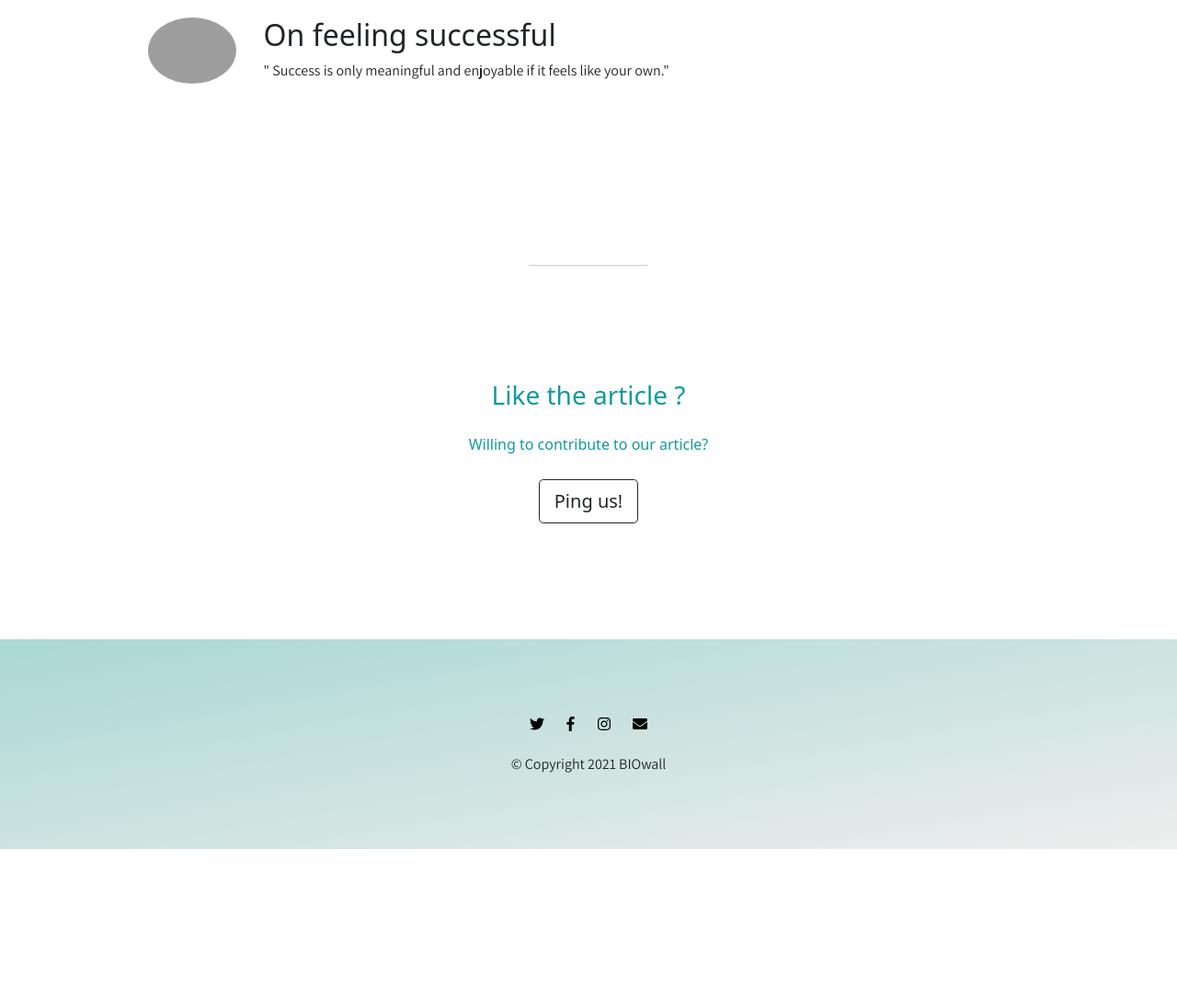
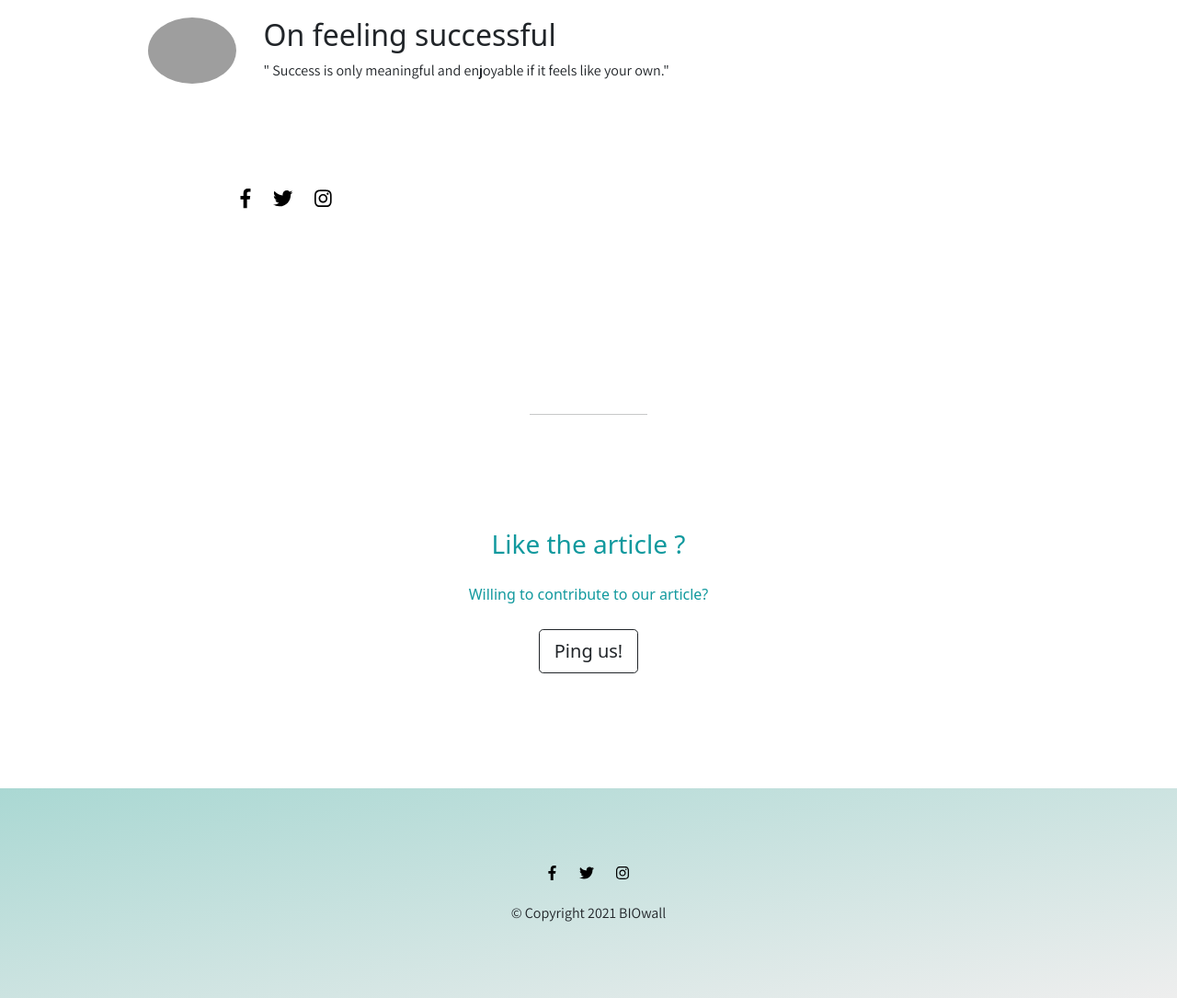
Before and after one commit to Saineha7/Design-Jam-Submission, a plain HTML site: page index.html in a window 1280 px wide. Shown: the part 3940-5025 px from the top of the page at 92% size. Before the commit the page ends 4863 px from the top, so only its background shows below. Drawn offline with nearby package versions, Linux system fonts and the light colour scheme; grey boxes are pictures that could not be loaded.

Commit message:
Update index.html

```diff
--- a/index.html
+++ b/index.html
@@ -56,7 +56,6 @@
         </div>
       </nav>
 
-
       <h1 class="intro-heading"> Biography </h1>
       <p> ~ Inspiring humans ~</p>
 
@@ -80,7 +79,6 @@
       <div class="about row">
 
         <div class="michelle col-lg-6">
-
           <img class="img-fluid michelle-image" src="https://pbs.twimg.com/profile_images/1366747801435185155/hZGK5WFL.jpg" alt="Michelle Obama image">
         </div>
 
@@ -233,6 +231,12 @@
         <p class="bl-desc">" Success is only meaningful and enjoyable if it feels like your own." </p>
       </div>
 
+      <div class="container-fluid michelle-social">
+        <a href="https://www.facebook.com/michelleobama"><i class="social-icon fab fa-facebook-f fa-lg"></i></a>
+        <a href="https://twitter.com/flotus44"><i class="social-icon fab fa-twitter fa-lg"></i></a>
+        <a href="https://www.instagram.com/michelleobama/"><i class="social-icon instagaram fab fa-instagram fa-lg"></i></a>
+      </div>
+
     </div>
 
   </section>
@@ -251,10 +255,9 @@
 
     <div class="container-fluid">
 
-      <a class="social-icon fab fa-twitter" href="#"></a>
-      <a class="social-icon fab fa-facebook-f" href="#"></a>
-      <a class="social-icon fab fa-instagram" href="#"></a>
-      <a class="social-icon fas fa-envelope" href="#"></a>
+      <a href="https://www.facebook.com/"><i class="social-icon fab fa-facebook-f"></i></a>
+      <a href="https://twitter.com/login"><i class="social-icon fab fa-twitter"></i></a>
+      <a href="https://www.instagram.com/"><i class="social-icon fab fa-instagram"></i></a>
 
       <p> © Copyright 2021 BIOwall</p>
 
```
